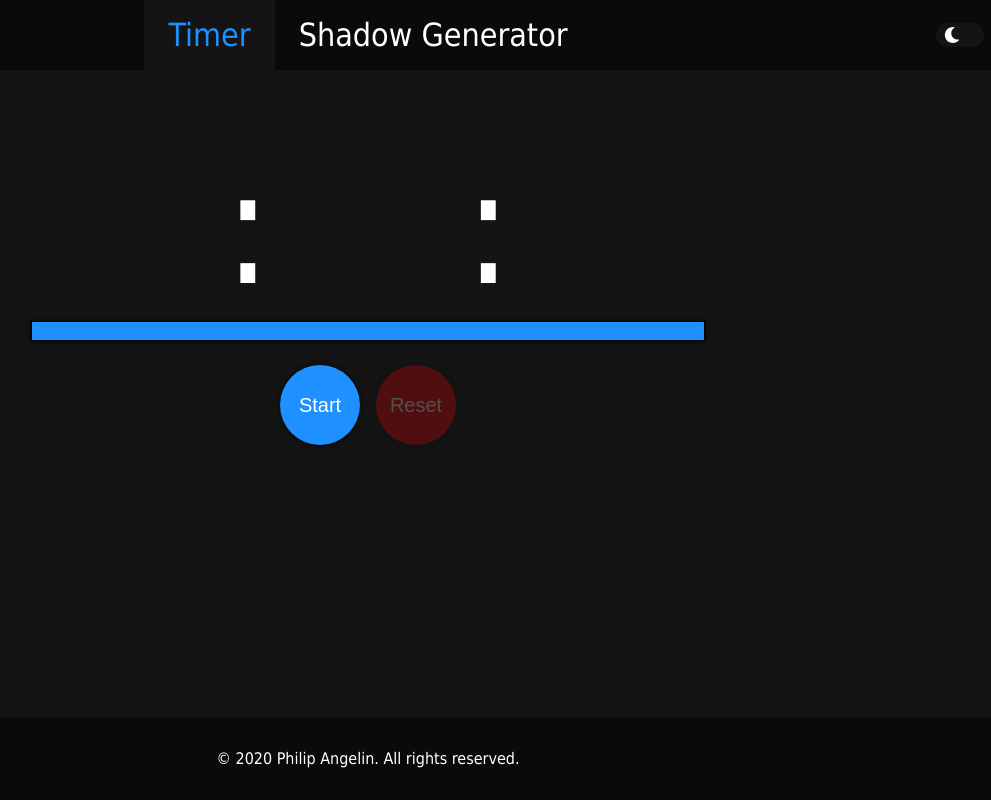
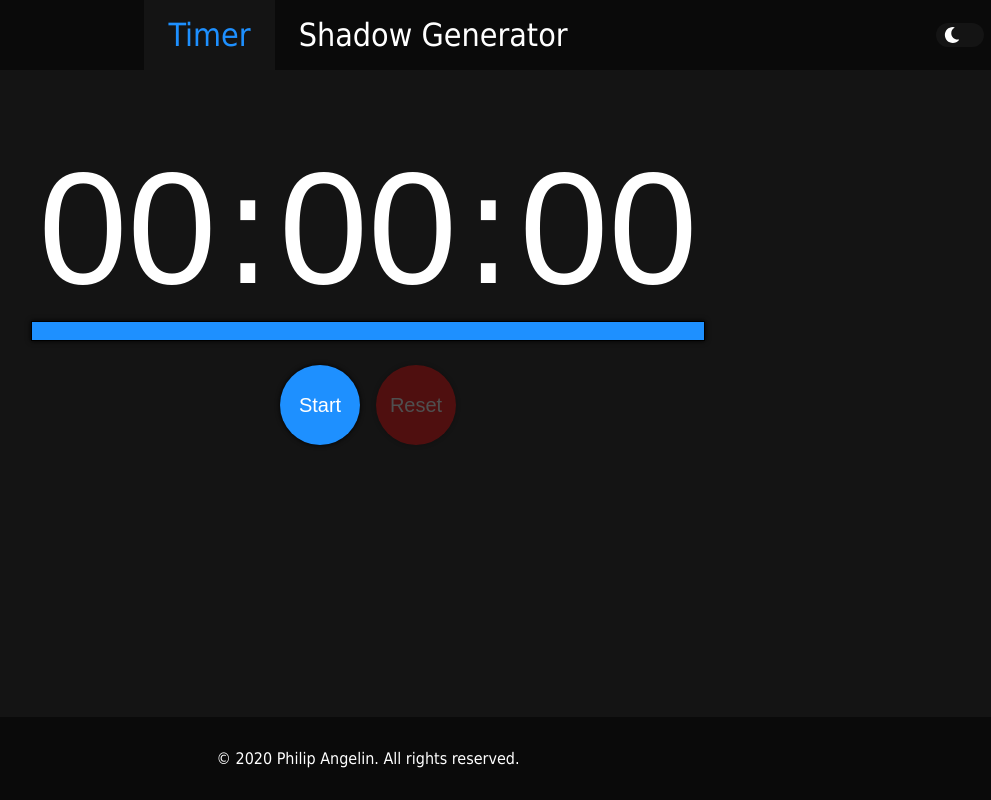
Before and after one commit to Zeilar/tools, a React (Create React App) app: page /timer in a window 1280 px wide. Shown: the whole page, without its empty margins (272-1263 px from the left). Built offline with nearby package versions, Linux system fonts and the light colour scheme.

Commit message:
formatNumber() bugfix

```diff
--- a/src/components/Timer.js
+++ b/src/components/Timer.js
@@ -189,6 +189,7 @@ export default function Timer() {
     }
 
     function formatNumber(number) {
+        number = parseInt(number);
         if (isNaN(number)) return '00';
         return number < 10 ? `0${number}` : number;
     }
```
